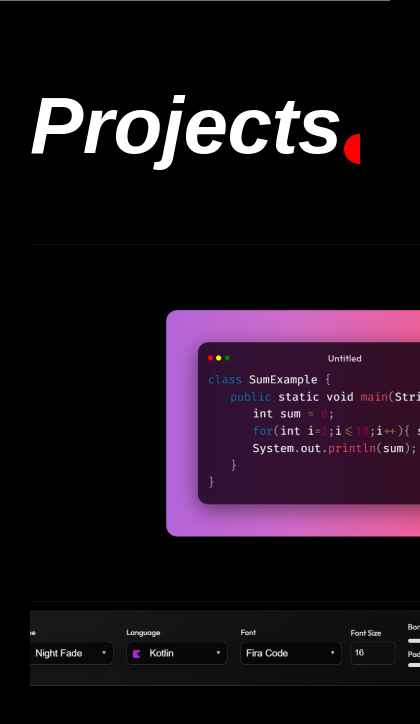
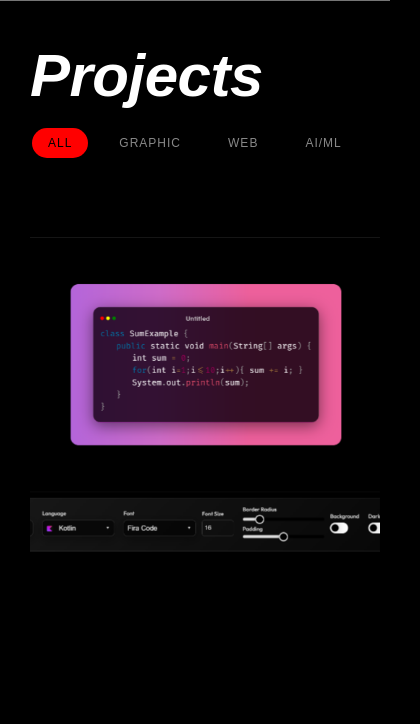
Before and after one commit to byllzz/portfolio, a React (Vite) app: page / in a window 390 px wide. Shown: the top 724 px of the page, 420 px wide, since content can reach past the window. Built offline with nearby package versions, Linux system fonts and the light colour scheme; a web font is replaced by a local one.

Commit message:
project section is now responsive

```diff
--- a/src/styles/Projects.module.css
+++ b/src/styles/Projects.module.css
@@ -6,6 +6,7 @@
   flex-direction: column;
   align-items: flex-start;
   gap: 30px;
+  overflow: hidden;
 }
 .projectsHeader {
   display: flex;
@@ -53,7 +54,7 @@
   width: 100%;
   display: flex;
   align-items: center;
-  gap: 30px;
+  gap: 60px;
   overflow-x: scroll;
   overflow-y: hidden;
   flex-wrap: nowrap;
@@ -120,3 +121,31 @@ font-style: italic;
 .project:hover .projectInfo {
  opacity: 1;
 }
+
+
+@media  screen and (max-width : 700px) {
+  .projectsHeader {
+    flex-direction: column;
+    align-items: flex-start;
+    gap: 20px;
+  }
+  .projectsHeader h1 {
+    font-size: 60px;
+  }
+  .projectsSection {
+    padding-block: 40px;
+  }
+  .project {
+    height: 320px;
+    width: 400px;
+  }
+}
+@media screen and (max-width : 520px) {
+  .project {
+    width: 350px;
+  }
+  .projectsWrapper {
+    gap: 40px;
+    left: 30px;
+  }
+}
```
